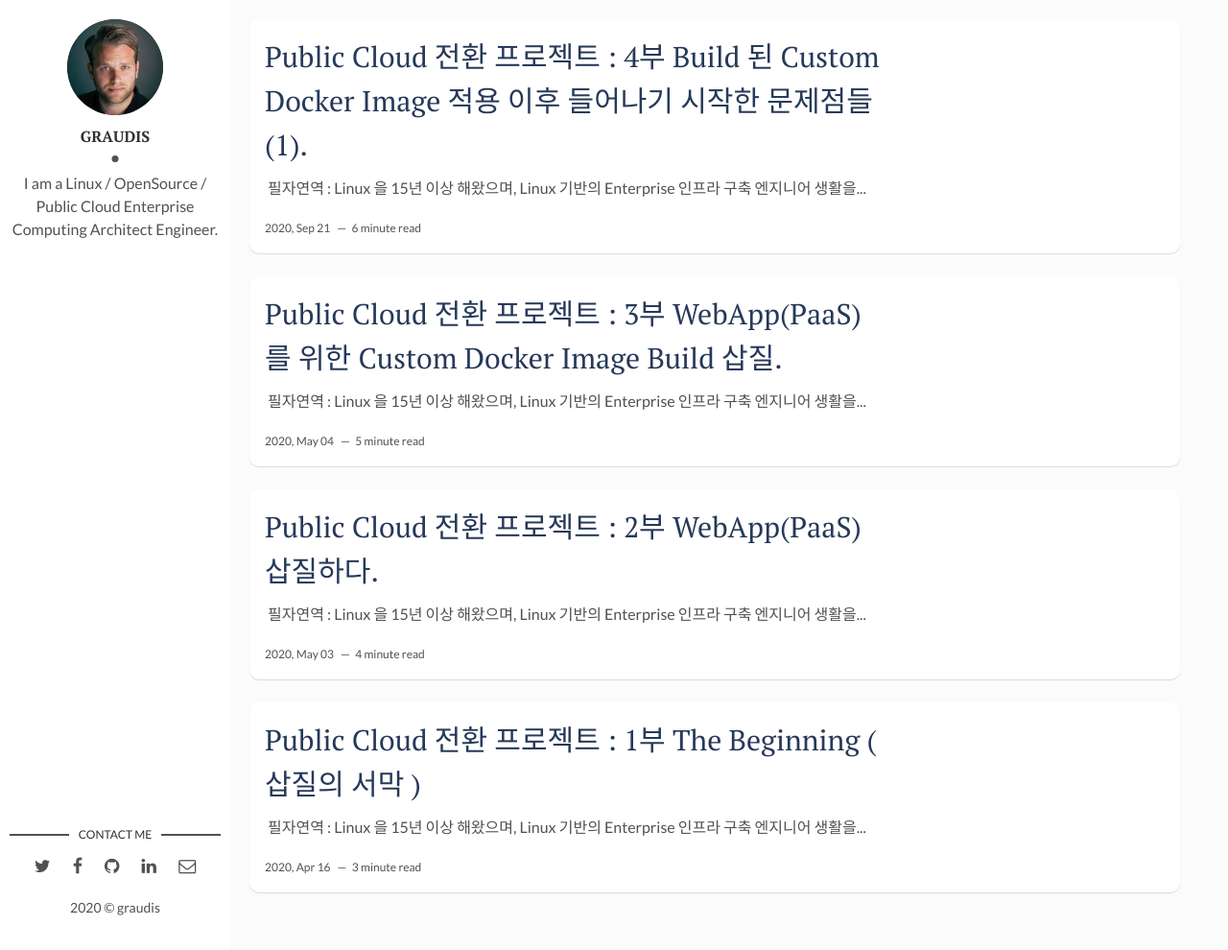
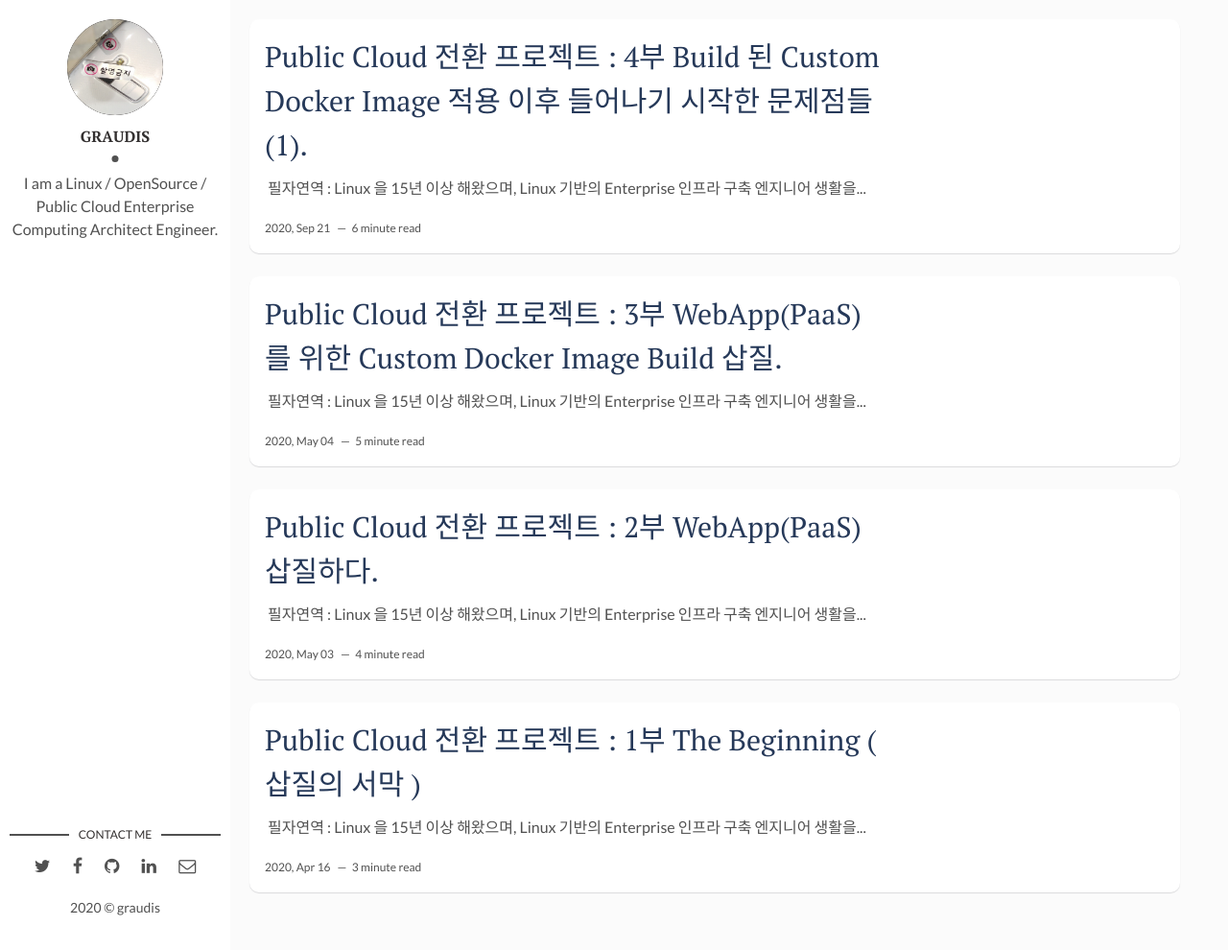
Before and after one commit to graudis/graudis.github.io, a Jekyll site: the page built from index.html, in a window 1280 px wide and 990 px high. Shown: the whole window at 96% size. Built offline with Jekyll 4.4.1, drawn with Linux system fonts in a browser that asks for light colours; the list of posts is cut into pages by our own code.

Commit message:
Update _config.yml

```diff
--- a/_config.yml
+++ b/_config.yml
@@ -10,7 +10,7 @@ site-twitter: #if your site has a twitter account, enter it here
 
 # Author Settings
 author: graudis # add your name
-author-img: david-freeman.jpg # add your photo
+author-img: main-photo.png # add your photo
 about-author: I am a Linux / OpenSource / Public Cloud Enterprise Computing Architect Engineer. # add description
 social-twitter: NA # add your Twitter handle
 social-facebook: NA # add your Facebook handle
```
